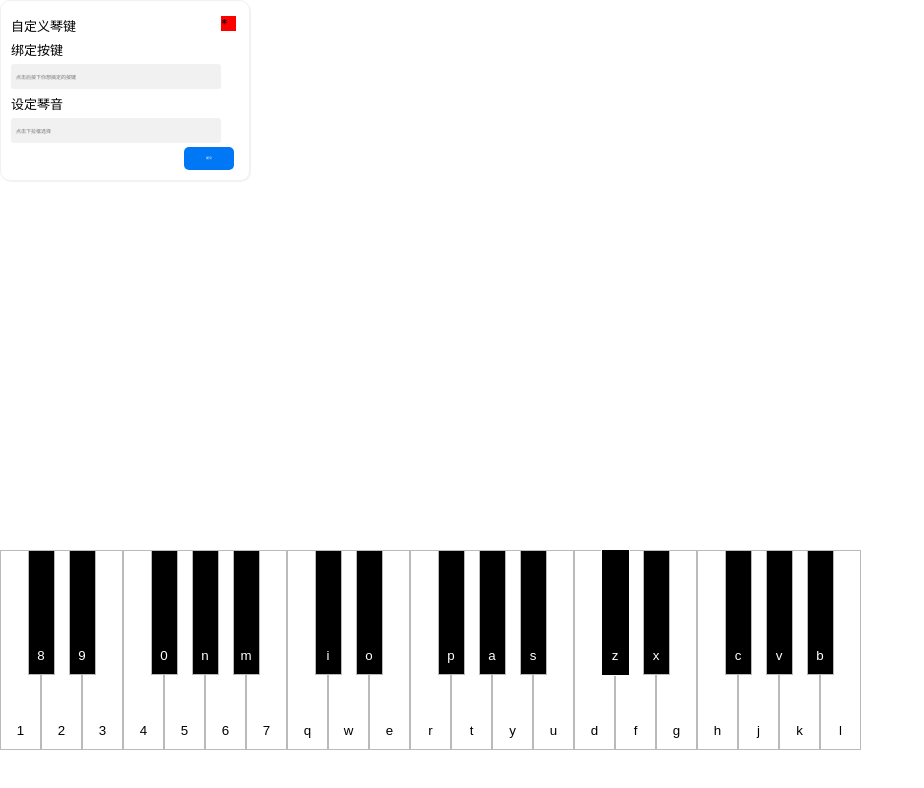
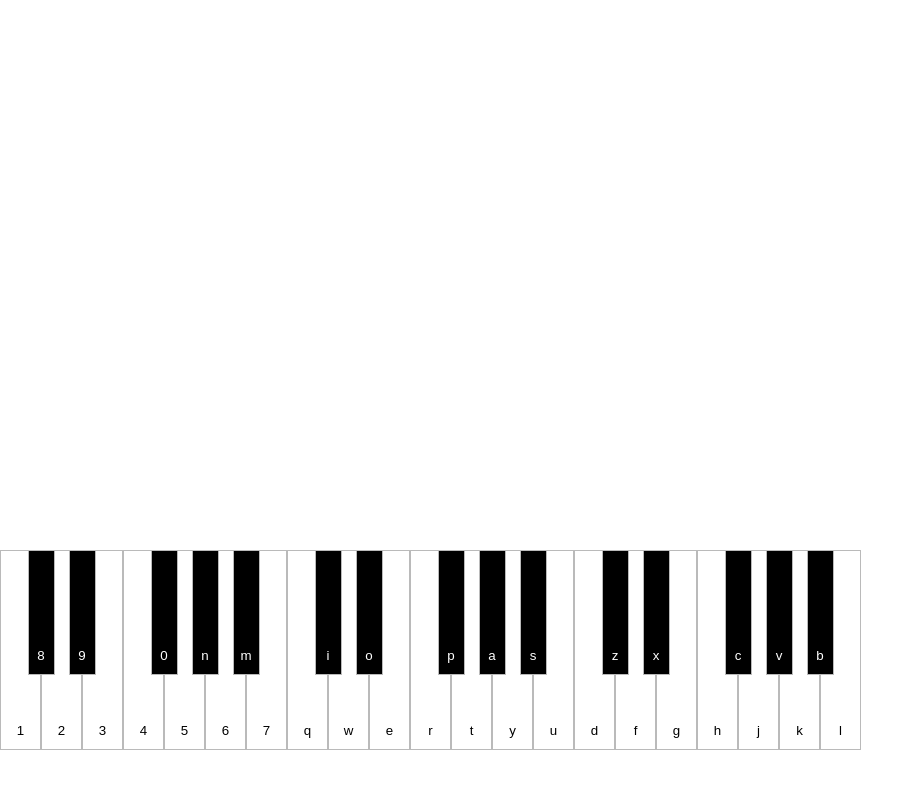
Before and after one commit to qiong1999/finger-jumping, a React (Create React App) app: page / in a window 1280 px wide. Shown: the top 788 px of the page, without its empty margins (0-924 px from the left). Built offline with nearby package versions, Linux system fonts and the light colour scheme.

Commit message:
更改了home组件，增加了多个按钮按下效果以及鼠标拖动效果

```diff
--- a/src/components/piano/piano.tsx
+++ b/src/components/piano/piano.tsx
@@ -1,4 +1,4 @@
-import React, { FC, createContext } from 'react';
+import React, { FC } from 'react';
 import styles from './piano.module.css';
 import classNames from 'classnames';
 
@@ -12,24 +12,12 @@ export interface BasePianoProps {
 interface IPianoContext {
     onSelect?: (selected: string) => void;
 }
-export const PianoContext = createContext<IPianoContext>({});
 
 export const Piano: FC<BasePianoProps> = (props) => {
     const { className, onSelect, children } = props;
     const classes = classNames(styles.piano, styles[className === undefined ? '' : className]);
-    const handleClick = (index: string) => {
-        if (onSelect) {
-            onSelect(index);
-        }
-    };
-    const passedContext: IPianoContext = {
-        onSelect: handleClick,
-    };
-    return (
-        <div className={classes}>
-            <PianoContext.Provider value={passedContext}>{children}</PianoContext.Provider>
-        </div>
-    );
+
+    return <div className={classes}>{children}</div>;
 };
 
 export default Piano;
--- a/src/components/piano/pianoItem.module.css
+++ b/src/components/piano/pianoItem.module.css
@@ -1,3 +1,6 @@
+* {
+    user-select: nonde;
+}
 button {
     border: none;
     outline: none;
--- a/src/components/piano/pianoItem.tsx
+++ b/src/components/piano/pianoItem.tsx
@@ -1,7 +1,5 @@
-import React, { FC, useContext, useState, useEffect, useRef } from 'react';
+import React, { FC, useState } from 'react';
 import classNames from 'classnames';
-import { PianoContext } from './piano';
-import { chords } from '../../piano_chords';
 
 import styles from './pianoItem.module.css';
 
@@ -17,29 +15,11 @@ export const PianoItem: FC<PianoItemProps> = (props) => {
     const [pianoKeys, setKey] = useState(keyValue);
 
     const classes = classNames(styles.pianoItem, styles[className === undefined ? '' : className]);
-    const context = useContext(PianoContext);
-
-    const handleClick = (index: string) => {
-        if (context.onSelect) {
-            context.onSelect(index);
-        }
-    };
 
     const wkList = pianoKeys.map((item, index) => {
         if (index < 7) {
             return (
-                <button
-                    id={item.id}
-                    key={item.id}
-                    className={`${styles.whiteKey} ${item.checked ? styles.wk : ''}`}
-                    onClick={() => {
-                        handleClick(JSON.stringify(item));
-
-                        setTimeout(() => {
-                            handleClick(JSON.stringify('{}'));
-                        }, 200);
-                    }}
-                >
+                <button id={item.id} key={item.id} className={`${styles.whiteKey} ${item.checked ? styles.wk : ''}`}>
                     {item.value}
                     <audio></audio>
                 </button>
@@ -49,17 +29,7 @@ export const PianoItem: FC<PianoItemProps> = (props) => {
     const bkListOne = pianoKeys.map((item, index) => {
         if (index >= 7 && index < 9) {
             return (
-                <button
-                    id={item.id}
-                    key={item.id}
-                    className={`${styles.blackKey} ${item.checked ? styles.bk : ''}`}
-                    onClick={() => {
-                        handleClick(JSON.stringify(item));
-                        setTimeout(() => {
-                            handleClick(JSON.stringify('{}'));
-                        }, 200);
-                    }}
-                >
+                <button id={item.id} key={item.id} className={`${styles.blackKey} ${item.checked ? styles.bk : ''}`}>
                     {item.value}
                     <audio></audio>
                 </button>
@@ -69,17 +39,7 @@ export const PianoItem: FC<PianoItemProps> = (props) => {
     const bkListTwo = pianoKeys.map((item, index) => {
         if (index >= 9) {
             return (
-                <button
-                    id={item.id}
-                    key={item.id}
-                    className={`${styles.blackKey} ${item.checked ? styles.bk : ''}`}
-                    onClick={() => {
-                        handleClick(JSON.stringify(item));
-                        setTimeout(() => {
-                            handleClick(JSON.stringify('{}'));
-                        }, 200);
-                    }}
-                >
+                <button id={item.id} key={item.id} className={`${styles.blackKey} ${item.checked ? styles.bk : ''}`}>
                     {item.value}
                     <audio></audio>
                 </button>
--- a/src/page/home/home.tsx
+++ b/src/page/home/home.tsx
@@ -1,4 +1,4 @@
-import React, { useState } from 'react';
+import React, { useState, useEffect } from 'react';
 import Piano from '../../components/piano/piano';
 import PianoItem from '../../components/piano/pianoItem';
 import Alert from '../../components/alert/alert';
@@ -62,46 +62,83 @@ interface paramProps {
     checked?: boolean;
 }
 function Home() {
+    //存储钢琴信息
     const [keyState, setKey] = useState(test);
+    //存储鼠标是否按下
+    const [downKeys, setDownKeys] = useState<string[]>([]);
+    //存储鼠标当前在哪个key上，由于鼠标一次只能有一个key，所以只需存一次
+    const [mouseDown, setMouseDown] = useState<boolean>(false);
     const Lists = keyState.map((item, index) => {
         return <PianoItem keyValue={item} key={index}></PianoItem>;
     });
-    const handleSelect = (param: paramProps) => {
+
+    //当按下一个key的时候，就把它加入到当前正处于按下状态的key数组
+    const handleKeyDown = (value: string) => {
+        setDownKeys([...new Set([...downKeys, value])]);
+    };
+    //当抬起一个key的时候，就把它移出数组
+    const handleKeyUp = (value: string) => {
+        setDownKeys([...downKeys.filter((key) => key !== value)]);
+    };
+    useEffect(() => {
         let temp = keyState.map((item) => {
             return item.map((itt) => {
                 itt.checked = false;
-                if (itt.value === param.value) {
+                if (downKeys.includes(itt.value)) {
                     itt.checked = true;
-                    //1console.log('itt', itt);
-                }
-                if (itt.checked === true) {
-                    console.log(itt);
                 }
                 return itt;
             });
         });
         setKey(temp);
-    };
-
+    }, [downKeys]);
     return (
         <div
             className={styles.container}
             tabIndex={-1}
             onKeyDown={(e) => {
-                handleSelect({ value: e.key });
-                setTimeout(() => {
-                    handleSelect({ value: '' });
-                }, 200);
+                handleKeyDown(e.key);
+            }}
+            onKeyUp={(e) => {
+                handleKeyUp(e.key);
+            }}
+            onMouseDown={(e) => {
+                // 更新鼠标状态为按下
+                setMouseDown(true);
+
+                // 把当前按下的按键加入到数组中
+                // 通过e.target可以获取到当前鼠标在哪个键上
+                // ts不让获取target上的id，但其实上边有id，所以需要进行一下类型转换，先
+                // 转换为unknown 在转化为{id: string}，就可以拿到id了
+
+                const curId = ((e.target as unknown) as { id: string }).id;
+                console.log('mouseDown', curId);
+                // 如果当前元素没有id，就啥也不干
+                if (!curId) return;
+                // 找到test数组中指定id的value，当然首先要用flat方法把数组打平，让它只有一个层级
+                // 把downKeys数组设置为只有当前鼠标按下的
+                setDownKeys([test.flat(3).find((item) => item.id === curId)?.value ?? '']);
+            }}
+            onMouseUp={(e) => {
+                //更新鼠标状态为抬起
+                setMouseDown(false);
+                const curId = ((e.target as unknown) as { id: string }).id;
+                console.log('mouseUp', curId);
+                if (!curId) return;
+                // 找到test数组中指定id的value，当然首先要用flat方法把数组打平，让它只有一个层级
+                // 把downKeys数组设置为只有当前鼠标按下的
+                setDownKeys([]);
+            }}
+            onMouseMove={(e) => {
+                //如果鼠标没有按下的话,什么都不做
+                if (!mouseDown) return;
+                const curId = ((e.target as unknown) as { id: string }).id;
+
+                if (!curId) return;
+                setDownKeys([test.flat(3).find((item) => item.id === curId)?.value ?? '']);
             }}
         >
-            <Piano
-                onSelect={(e) => {
-                    handleSelect(JSON.parse(e));
-                }}
-            >
-                {Lists}
-            </Piano>
-            <Alert></Alert>
+            <Piano>{Lists}</Piano>
         </div>
     );
 }
```
Also changed, not shown: tsconfig.json (+4 -9 lines), 1 other file (tests, documents, lock files or other folders).
